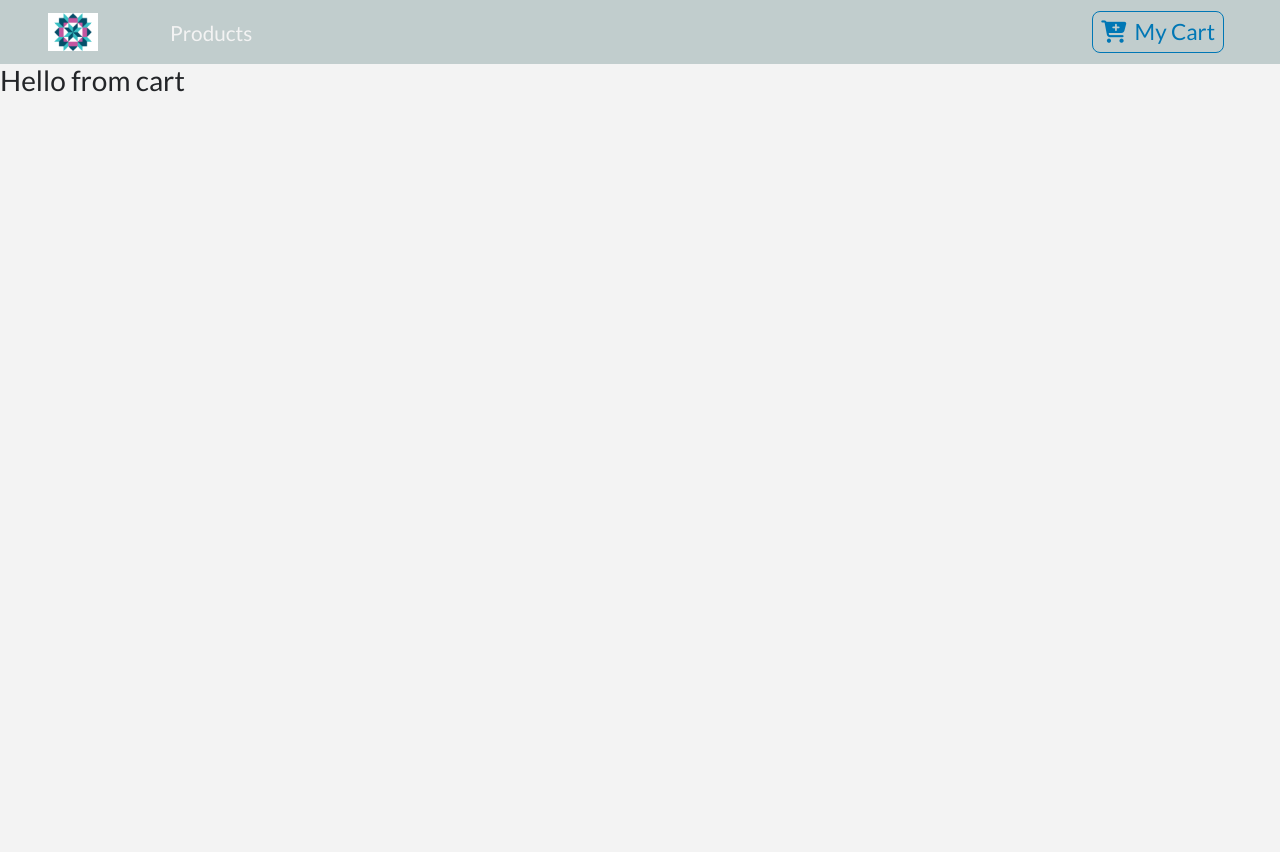
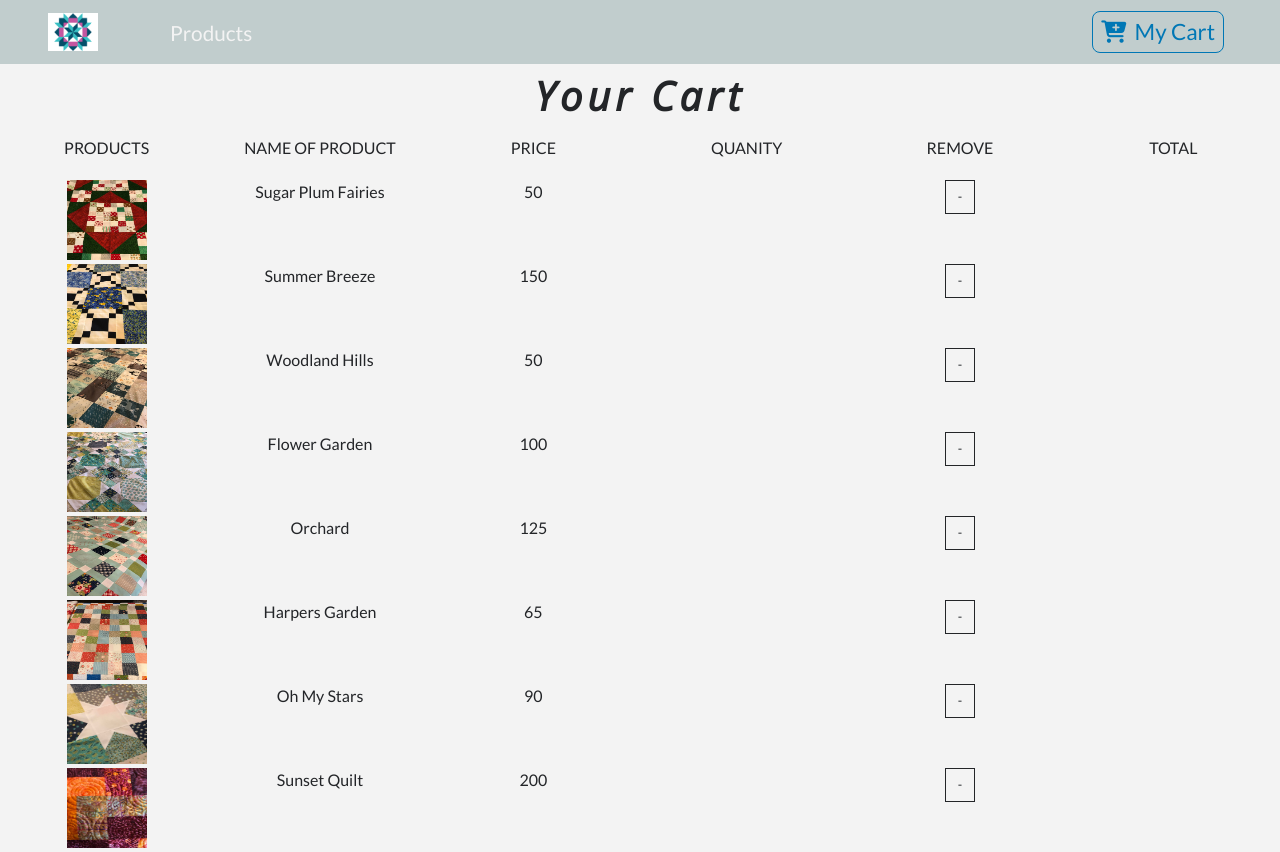
Before and after one commit to kt2187/quality-hill-quilts, a React (Create React App) app: page /cart in a window 1280 px wide. Before the commit the page ends 800 px from the top, so only its background shows below. Built offline with nearby package versions, Linux system fonts and the light colour scheme.

Commit message:
Add basic layout for cart UI

```diff
--- a/src/App.css
+++ b/src/App.css
@@ -38,3 +38,23 @@ body{
 .fill-blue {
     background-color: var(--mainBlue);
 }
+
+.btn-black {
+    background: transparent;
+    text-transform: capitalize;
+    font-size: 0.8rem !important;
+    color: var(--mainDark);
+    border-radius: 0 !important;
+    border: 0.1rem solid var(--mainDark) !important;
+}
+
+.btn-black:hover {
+    background: var(--mainDark) !important;
+    color: var(--mainWhite) !important;
+}
+
+.cart-icon {
+    cursor: pointer;
+    font-size: 1.2rem;
+    color: var(--mainYellow);
+}
--- a/src/components/Cart.js
+++ /dev/null
@@ -1,11 +0,0 @@
-import React, { Component } from 'react'
-
-export default class Cart extends Component {
-    render() {
-        return (
-            <div>
-                <h3>Hello from cart</h3>
-            </div>
-        )
-    }
-}
--- /dev/null
+++ b/src/components/Cart/Cart.js
@@ -0,0 +1,31 @@
+import React, { Component } from 'react';
+import Title from '../Title';
+import CartColumns from './CartColumns.js';
+import EmptyCart from './EmptyCart.js';
+import { ProductConsumer } from '../../context';
+import CartList from './CartList';
+
+export default class Cart extends Component {
+    render() {
+        return (
+            <section>
+                <ProductConsumer>
+                    {value => {
+                        const { cart } = value;
+                        if (cart.length > 0) {
+                            return (
+                                <React.Fragment>
+                                    <Title name="your" title="cart" />
+                                    <CartColumns />
+                                    <CartList value={value} />
+                                </React.Fragment>
+                            );
+                        } else {
+                            return <EmptyCart />;
+                        }
+                    }}
+                </ProductConsumer>
+            </section>
+        );
+    }
+}
--- /dev/null
+++ b/src/components/Cart/CartColumns.js
@@ -0,0 +1,28 @@
+import React from 'react'
+
+export default function CartColumns() {
+    return (
+        <div className="container-fluid text-center d-none d-lg-block">
+            <div className="row">
+                <div className="col-10 mx-auto col-lg-2">
+                    <p className="text-uppercase">products</p>
+                </div>
+                <div className="col-10 mx-auto col-lg-2">
+                    <p className="text-uppercase">name of product</p>
+                </div>
+                <div className="col-10 mx-auto col-lg-2">
+                    <p className="text-uppercase">price</p>
+                </div>
+                <div className="col-10 mx-auto col-lg-2">
+                    <p className="text-uppercase">quanity</p>
+                </div>
+                <div className="col-10 mx-auto col-lg-2">
+                    <p className="text-uppercase">remove</p>
+                </div>
+                <div className="col-10 mx-auto col-lg-2">
+                    <p className="text-uppercase">total</p>
+                </div>
+            </div>
+        </div>
+    )
+}
--- /dev/null
+++ b/src/components/Cart/CartItem.js
@@ -0,0 +1,33 @@
+import React from 'react';
+
+export default function CartItem({ item, value }) {
+    const { id, title, img, price, total, count } = item;
+    const { increment, decrement, removeItem } = value;
+    return (
+        <div className="row my-1 text-capitalize text-center">
+            <div className="col-10 mx-auto col-lg-2">
+                <img
+                    src={img}
+                    style={{ width: "5rem", height: "5rem" }}
+                    className="img-fluid"
+                    alt="product" />
+            </div>
+            <div className="col-10 mx-auto col-lg-2">
+                <span className="d-lg-none">product: </span>
+                {title}
+            </div>
+            <div className="col-10 mx-auto col-lg-2">
+                <span className="d-lg-none">price: </span>
+                {price}
+            </div>
+            <div className="col-10 mx-auto col-lg my-2 my-lg-0">
+                <div className="display-flex justify-content-center">
+                    <div>
+                        <span className="btn btn-black mx-1" onClick={() => decrement(id)}>-</span>
+                    </div>
+                </div>
+            </div>
+            {/* */}
+        </div>
+    )
+}
--- /dev/null
+++ b/src/components/Cart/CartList.js
@@ -0,0 +1,13 @@
+import React from 'react';
+import CartItem from './CartItem';
+
+export default function CartList({ value }) {
+    const { cart } = value
+    return (
+        <div className="container-fluid">
+            {cart.map(item => {
+                return <CartItem key={item.id} item={item} value={value} />
+            })}
+        </div>
+    )
+}
--- /dev/null
+++ b/src/components/Cart/EmptyCart.js
@@ -0,0 +1,13 @@
+import React from 'react'
+
+export default function EmptyCart() {
+    return (
+        <div className="container mt-5">
+            <div className="row">
+                <div className="col-10 mx-auto text-center text-title">
+                    <h1>your cart is currently empty</h1>
+                </div>
+            </div>
+        </div>
+    )
+}
--- /dev/null
+++ b/src/components/Cart/package.json
@@ -0,0 +1,3 @@
+{
+    "main": "Cart.js"
+}
--- a/src/context.js
+++ b/src/context.js
@@ -7,9 +7,12 @@ class ProductProvider extends Component {
     state = {
         products: [],
         detailProduct: detailProduct,
-        cart: [],
+        cart: storeProducts,
         modalOpen: false,
-        modalProduct: detailProduct
+        modalProduct: detailProduct,
+        cartSubTotal: 0,
+        cartTax: 0,
+        cartTotal: 0
     }
 
     componentDidMount() {
@@ -64,7 +67,23 @@ class ProductProvider extends Component {
     closeModal = () => {
         this.setState(() => {
             return { modalOpen: false }
-        })
+        });
+    };
+
+    increment = (id) => {
+        console.log('This is increment method');
+    }
+
+    decrement = (id) => {
+        console.log('This is decrement method');
+    }
+
+    removeItem = (id) => {
+        console.log('Item removed');
+    }
+
+    clearCart = () => {
+        console.log('Cart was emptied');
     }
 
     render() {
@@ -75,7 +94,11 @@ class ProductProvider extends Component {
                     handleDetail: this.handleDetail,
                     addToCart: this.addToCart,
                     openModal: this.openModal,
-                    closeModal: this.closeModal
+                    closeModal: this.closeModal,
+                    increment: this.increment,
+                    decrement: this.decrement,
+                    removeItem: this.removeItem,
+                    clearCart: this.clearCart
                 }}>
                 {this.props.children}
             </ProductContext.Provider>
```
